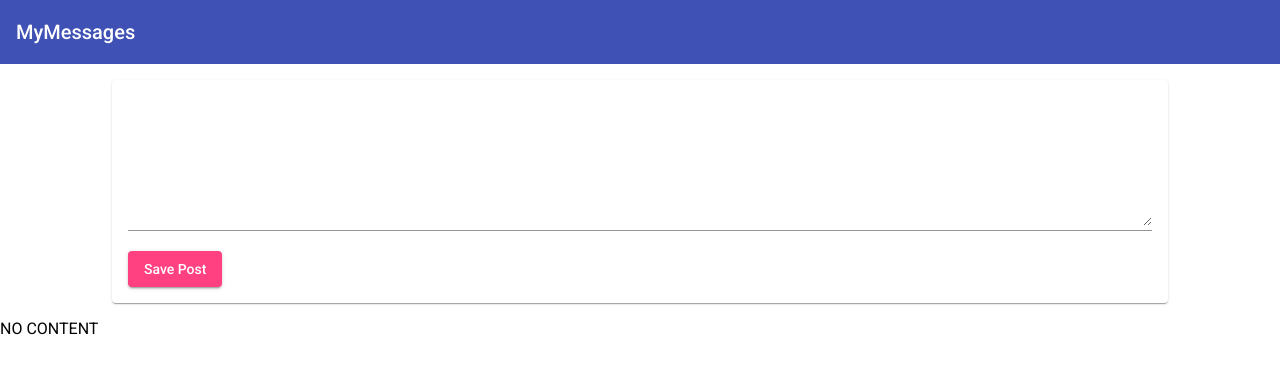
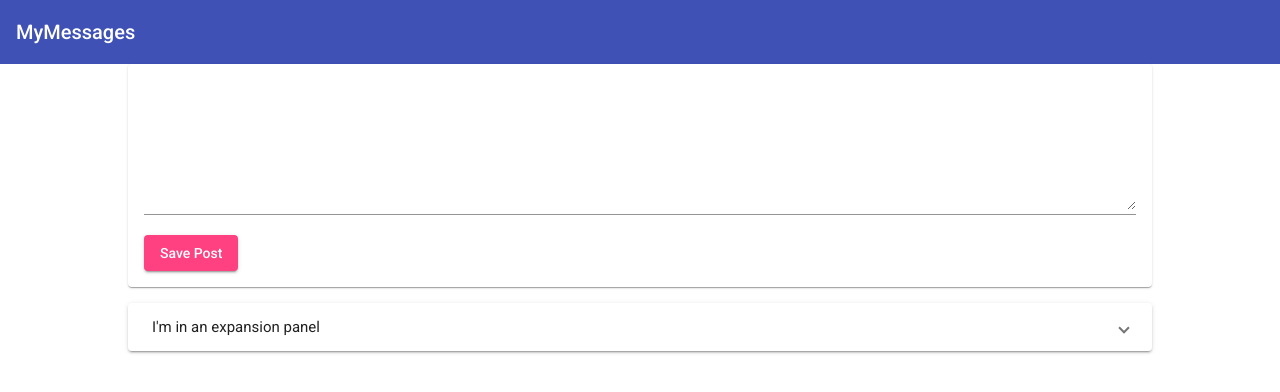
Before and after one commit to sandeepnunna90/mean-course, an Angular app: page / in a window 1280 px wide. Shown: the top 392 px of the page. Built offline with nearby package versions, Linux system fonts and the light colour scheme.

Commit message:
Update Post List:
- Add Material Expansion Module
- Update Post List Componenet to use the Material Expansion
- Use host selector for post list component & apply styles for the same

```diff
--- a/src/app/app.component.css
+++ b/src/app/app.component.css
@@ -1,3 +1,5 @@
 main {
   margin-top: 16px;
+  width: 80%;
+  margin: auto;
 }
--- a/src/app/app.module.ts
+++ b/src/app/app.module.ts
@@ -2,10 +2,13 @@ import { BrowserModule } from '@angular/platform-browser';
 import { BrowserAnimationsModule } from '@angular/platform-browser/animations';
 import { NgModule } from '@angular/core';
 import { FormsModule } from '@angular/forms';
+
+// Angular Material Imports
 import { MatInputModule } from '@angular/material/input';
 import { MatCardModule } from '@angular/material/card';
 import { MatButtonModule } from '@angular/material/button';
 import { MatToolbarModule } from '@angular/material/toolbar';
+import { MatExpansionModule } from '@angular/material/expansion';
 
 import { AppComponent } from './app.component';
 import { HeaderComponent } from './header/header.component';
@@ -26,7 +29,8 @@ import { PostListComponent } from './posts/post-list/post-list.component';
     MatInputModule,
     MatCardModule,
     MatButtonModule,
-    MatToolbarModule
+    MatToolbarModule,
+    MatExpansionModule
   ],
   providers: [],
   bootstrap: [AppComponent]
--- a/src/app/posts/post-create/post-create.component.css
+++ b/src/app/posts/post-create/post-create.component.css
@@ -1,8 +1,3 @@
-mat-card {
-  width: 80%;
-  margin: auto;
-}
-
 mat-form-field,
 textarea {
   width: 100%;
--- a/src/app/posts/post-create/post-create.component.html
+++ b/src/app/posts/post-create/post-create.component.html
@@ -4,5 +4,3 @@
   </mat-form-field>
   <button mat-raised-button color="accent" (click)="onAddPost()">Save Post</button>
 </mat-card>
-
-<p>{{newPost}}</p>
--- /dev/null
+++ b/src/app/posts/post-list/post-list.component.css
@@ -0,0 +1,5 @@
+/* host is a special selector which targets the host itself */
+:host {
+  display: block;
+  margin-top: 1rem;
+}
--- a/src/app/posts/post-list/post-list.component.html
+++ b/src/app/posts/post-list/post-list.component.html
@@ -0,0 +1,8 @@
+<mat-accordion>
+  <mat-expansion-panel>
+    The expansion title!
+    <mat-expansion-panel-header>
+      <p>I'm in an expansion panel</p>
+    </mat-expansion-panel-header>
+  </mat-expansion-panel>
+</mat-accordion>
--- a/src/app/posts/post-list/post-list.component.ts
+++ b/src/app/posts/post-list/post-list.component.ts
@@ -1,7 +1,14 @@
-import { Component } from "@angular/core";
+import { Component } from '@angular/core';
 
 @Component({
   selector: 'app-post-list',
-  templateUrl: './post-list.component.html'
+  templateUrl: './post-list.component.html',
+  styleUrls: ['./post-list.component.css']
 })
-export class PostListComponent { }
+export class PostListComponent {
+  posts = [
+    { title: 'First Post', content: 'This is the First post\'s content' },
+    { title: 'Second Post', content: 'This is the Second post\'s content' },
+    { title: 'Third Post', content: 'This is the Third post\'s content' }
+  ];
+}
```
